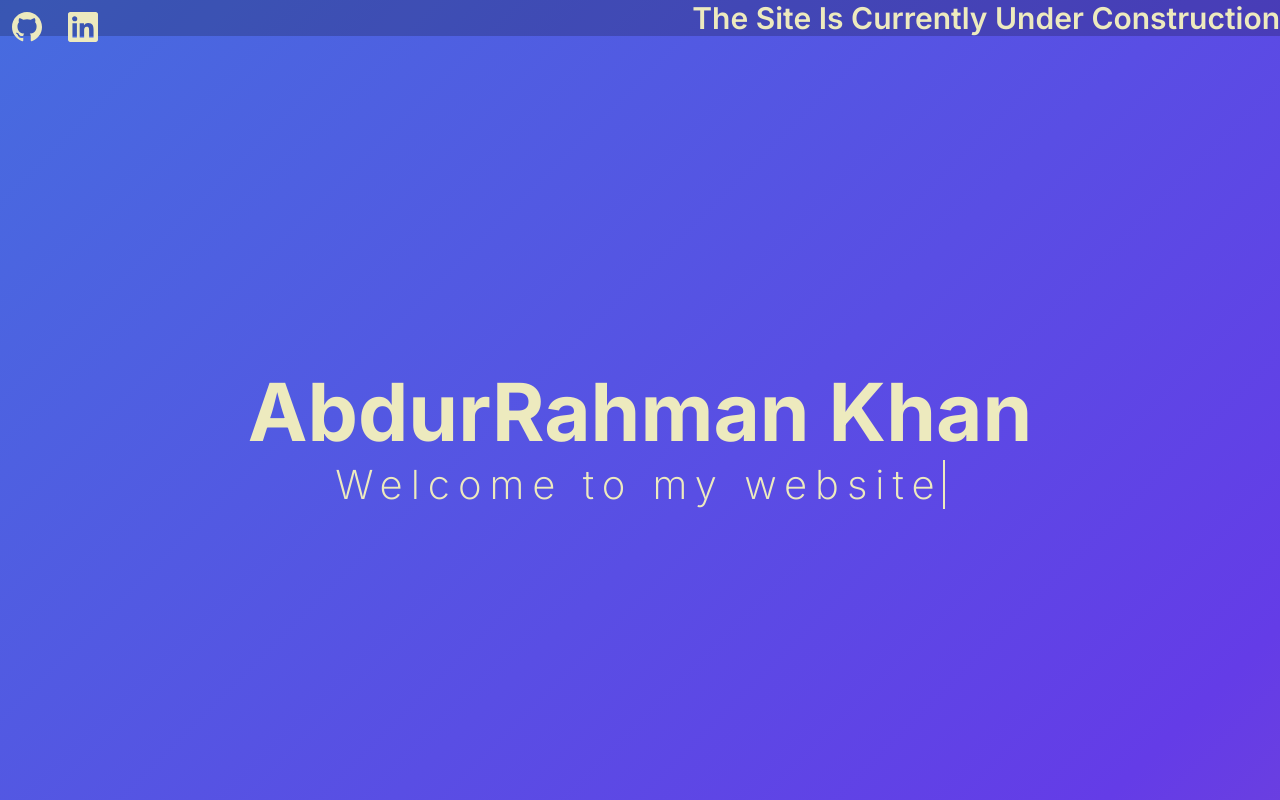
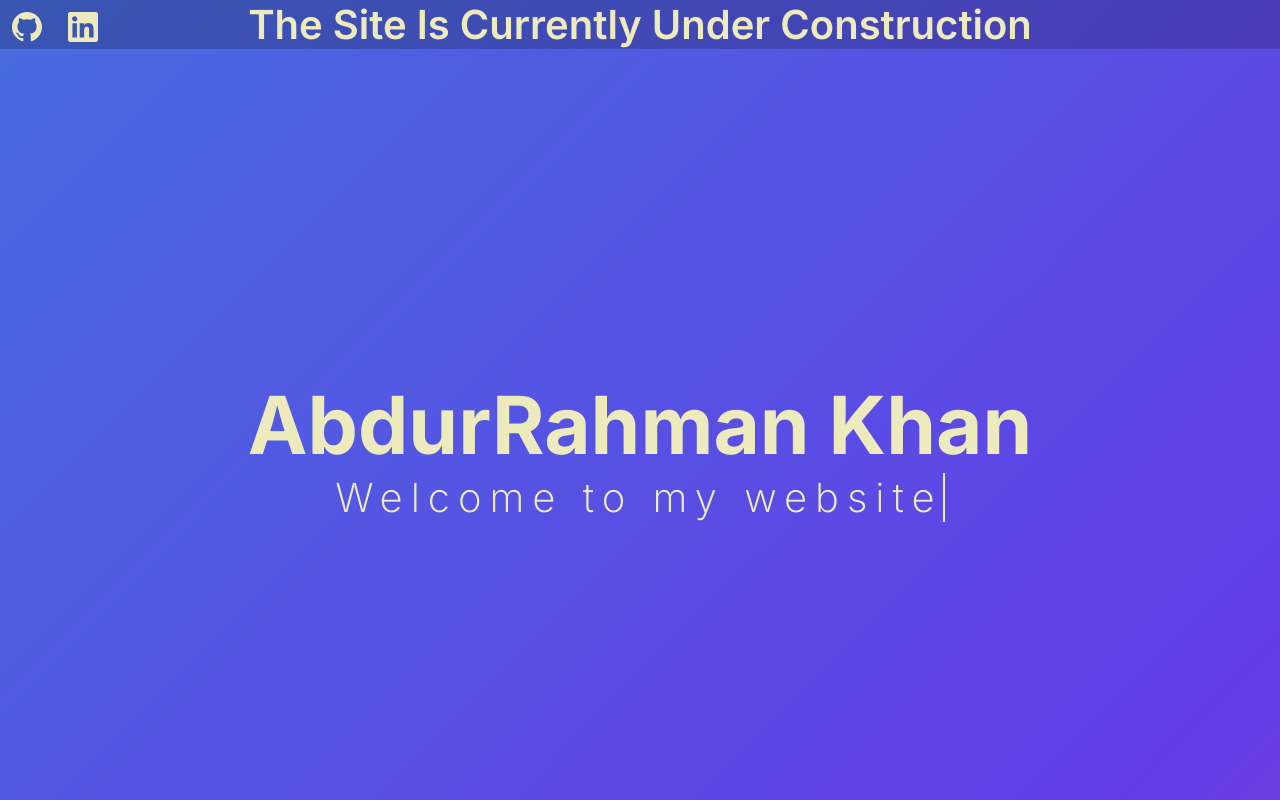
Before and after one commit to doc-ar/personal-website, a React (Vite) app: page / in a window 1280 px wide. Shown: the top 800 px of the page. Built offline with nearby package versions, Linux system fonts and the light colour scheme.

Commit message:
Centered Construction Banner

```diff
--- a/src/App.css
+++ b/src/App.css
@@ -23,9 +23,9 @@
 .construction_banner {
   background-color: var(--container-bg-color);
   width: 100%;
-  text-align: right;
+  text-align: center;
   color: var(--font-color-main);
-  font-size: 30px;
+  font-size: 40px;
   font-weight: 600;
 }
 
```
